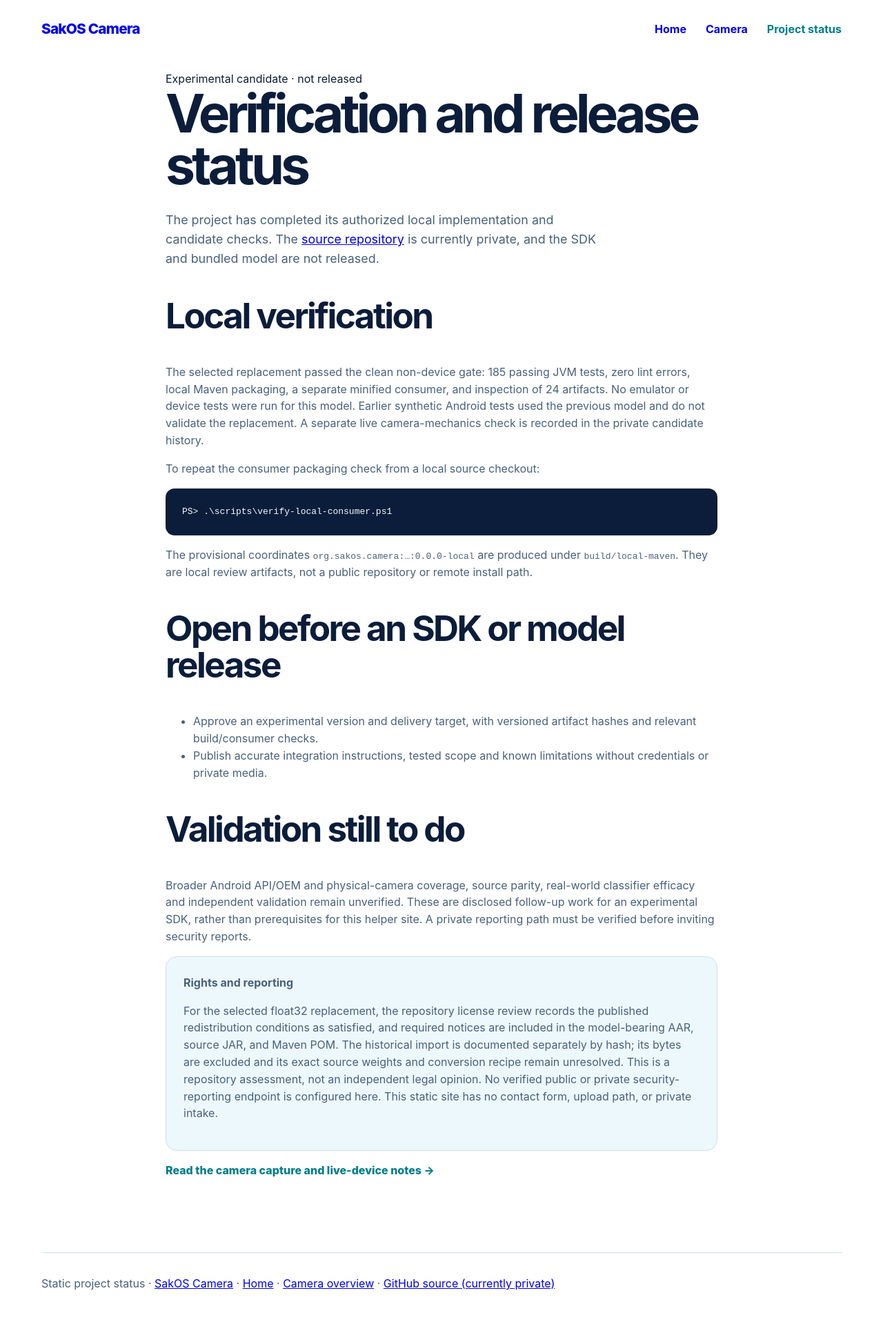
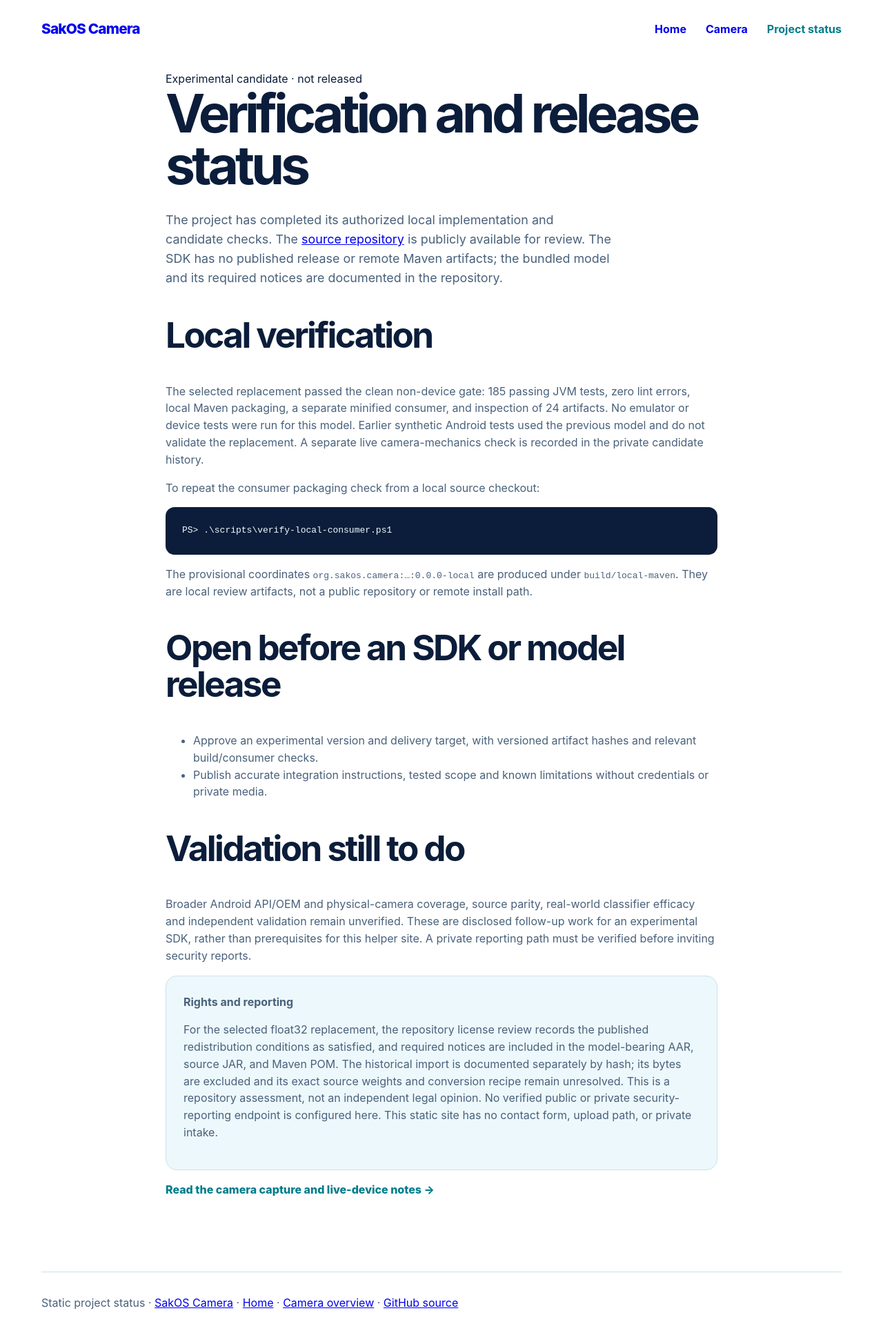
Before and after one commit to sakosproject/sakos-camera-sdk, a plain HTML site: page website/docs/camera/index.html in a window 1280 px wide. Shown: the whole page at 69% size. Before the commit the page ends 1905 px from the top, so only its background shows below. Drawn offline with Linux system fonts and the light colour scheme.

Commit message:
Prepare public repository and site links

```diff
--- a/website/docs/camera/index.html
+++ b/website/docs/camera/index.html
@@ -23,7 +23,7 @@
   <main id="main" class="shell page content">
     <div class="eyebrow">Experimental candidate · not released</div>
     <h1>Verification and release status</h1>
-    <p class="lede">The project has completed its authorized local implementation and candidate checks. The <a href="https://github.com/sakosproject/sakos-camera-sdk">source repository</a> is currently private, and the SDK and bundled model are not released.</p>
+    <p class="lede">The project has completed its authorized local implementation and candidate checks. The <a href="https://github.com/sakosproject/sakos-camera-sdk">source repository</a> is publicly available for review. The SDK has no published release or remote Maven artifacts; the bundled model and its required notices are documented in the repository.</p>
 
     <h2>Local verification</h2>
     <p>The selected replacement passed the clean non-device gate: 185 passing JVM tests, zero lint errors, local Maven packaging, a separate minified consumer, and inspection of 24 artifacts. No emulator or device tests were run for this model. Earlier synthetic Android tests used the previous model and do not validate the replacement. A separate live camera-mechanics check is recorded in the private candidate history.</p>
@@ -48,6 +48,6 @@
     <p><a class="link" href="../../camera/">Read the camera capture and live-device notes &rarr;</a></p>
   </main>
 
-  <footer class="shell site-footer">Static project status · <a href="../../">SakOS Camera</a> · <a href="../../">Home</a> · <a href="../../camera/">Camera overview</a> · <a href="https://github.com/sakosproject/sakos-camera-sdk">GitHub source (currently private)</a></footer>
+  <footer class="shell site-footer">Static project status · <a href="../../">SakOS Camera</a> · <a href="../../">Home</a> · <a href="../../camera/">Camera overview</a> · <a href="https://github.com/sakosproject/sakos-camera-sdk">GitHub source</a></footer>
 </body>
 </html>
```
Also changed, not shown: website/camera/index.html (+1 -1 lines), website/index.html (+2 -2 lines), 1 other file.
